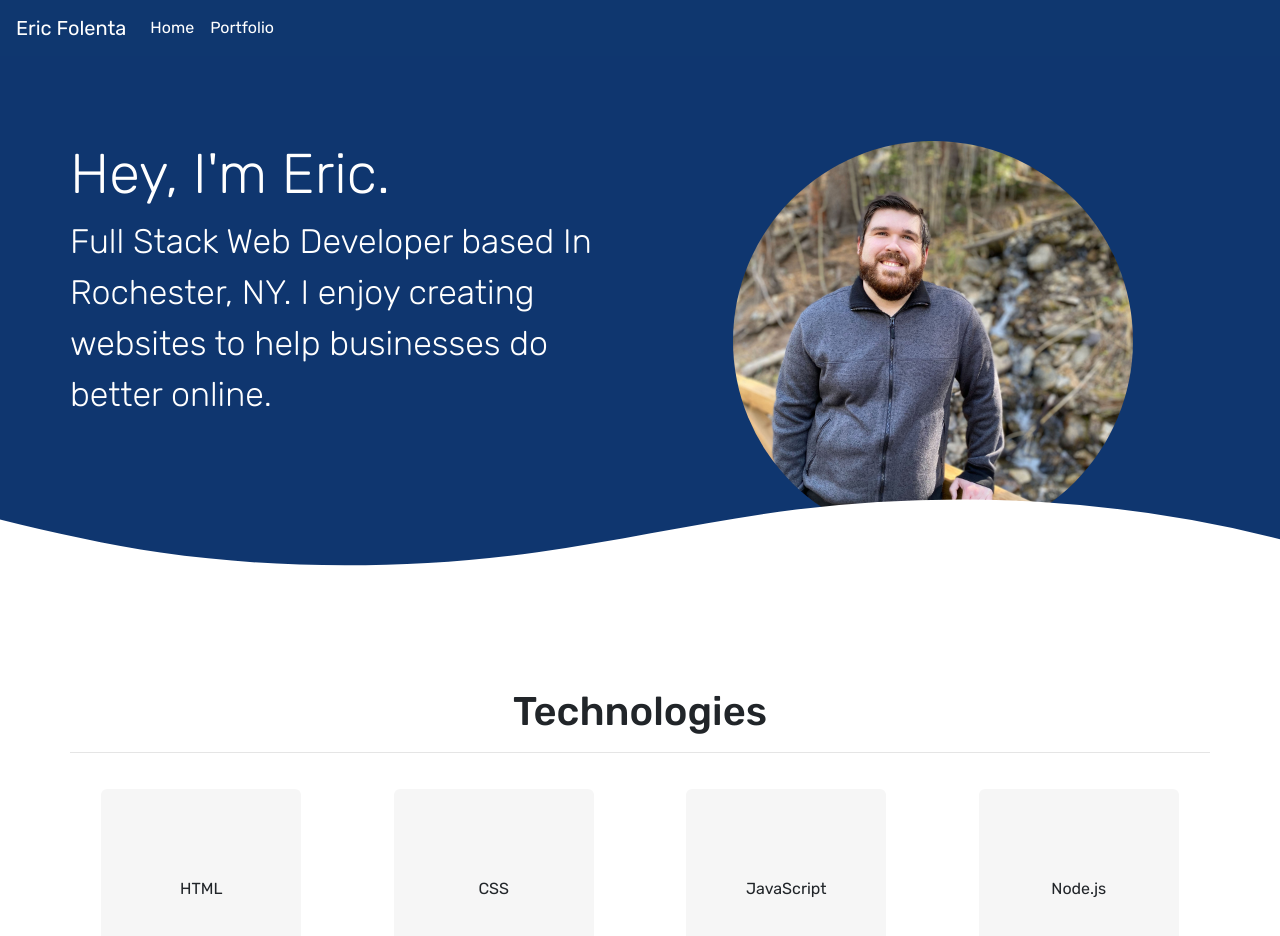
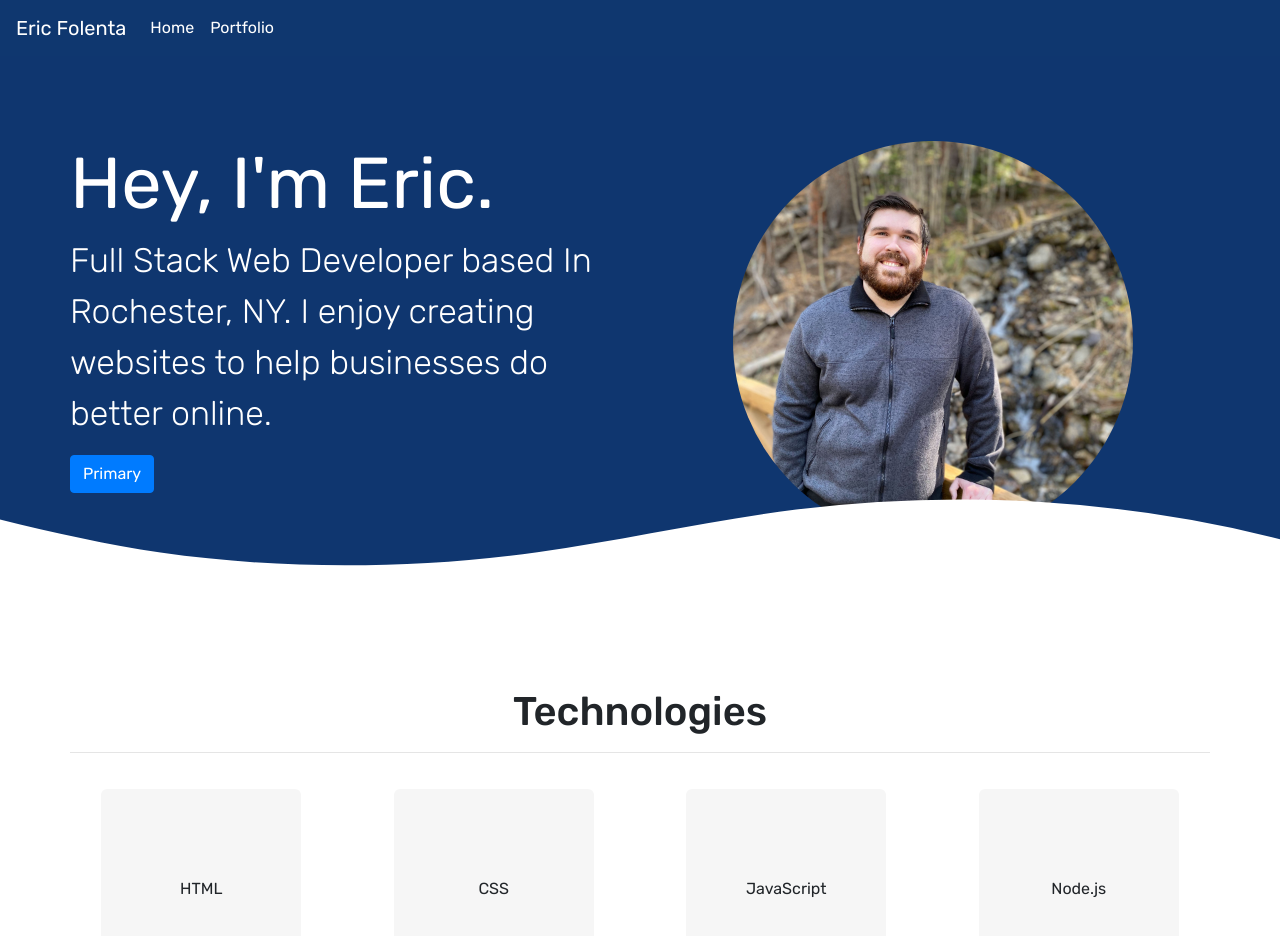
Before and after one commit to efolenta/20-react-portfolio, a React (Create React App) app: page / in a window 1280 px wide. Shown: the top 936 px of the page. Built offline with nearby package versions, Linux system fonts and the light colour scheme.

Commit message:
Tweaked size and added button

```diff
--- a/src/components/Jumbotron/index.js
+++ b/src/components/Jumbotron/index.js
@@ -7,8 +7,9 @@
             <div className="container">
                 <Row>
                     <div className="col-md-6">
-                <h1 className="display-4">{props.title}</h1>
+                        <h1 className="display-3">{props.title}</h1>
                         <p className="lead">{props.subtext}</p>
+                        <button type="button" class="btn btn-primary">Primary</button>
                     </div>
                     <div className="col-md-6" id="jumbotron-image">
                         <img src={props.image} alt="computer" id={props.class} />
```
Lines whose indentation alone changed are shown as unchanged.
